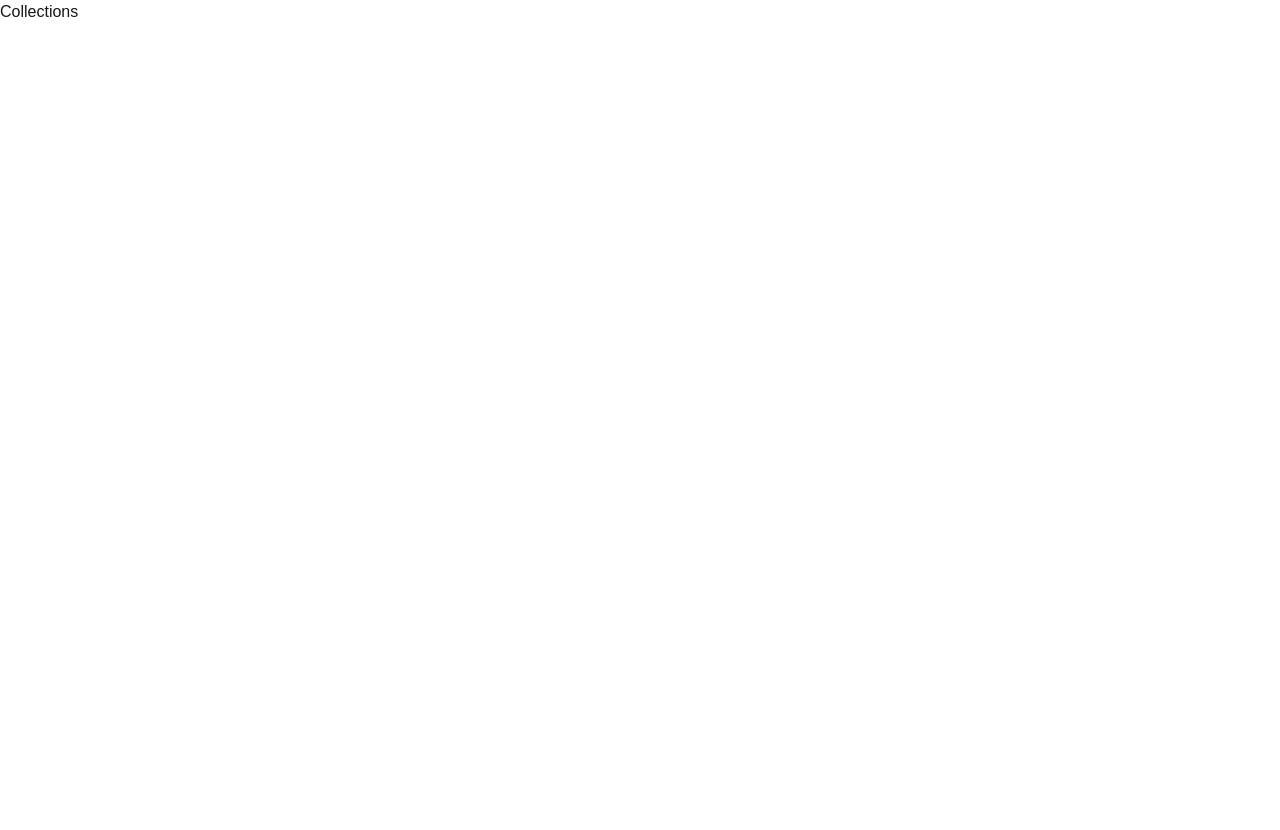
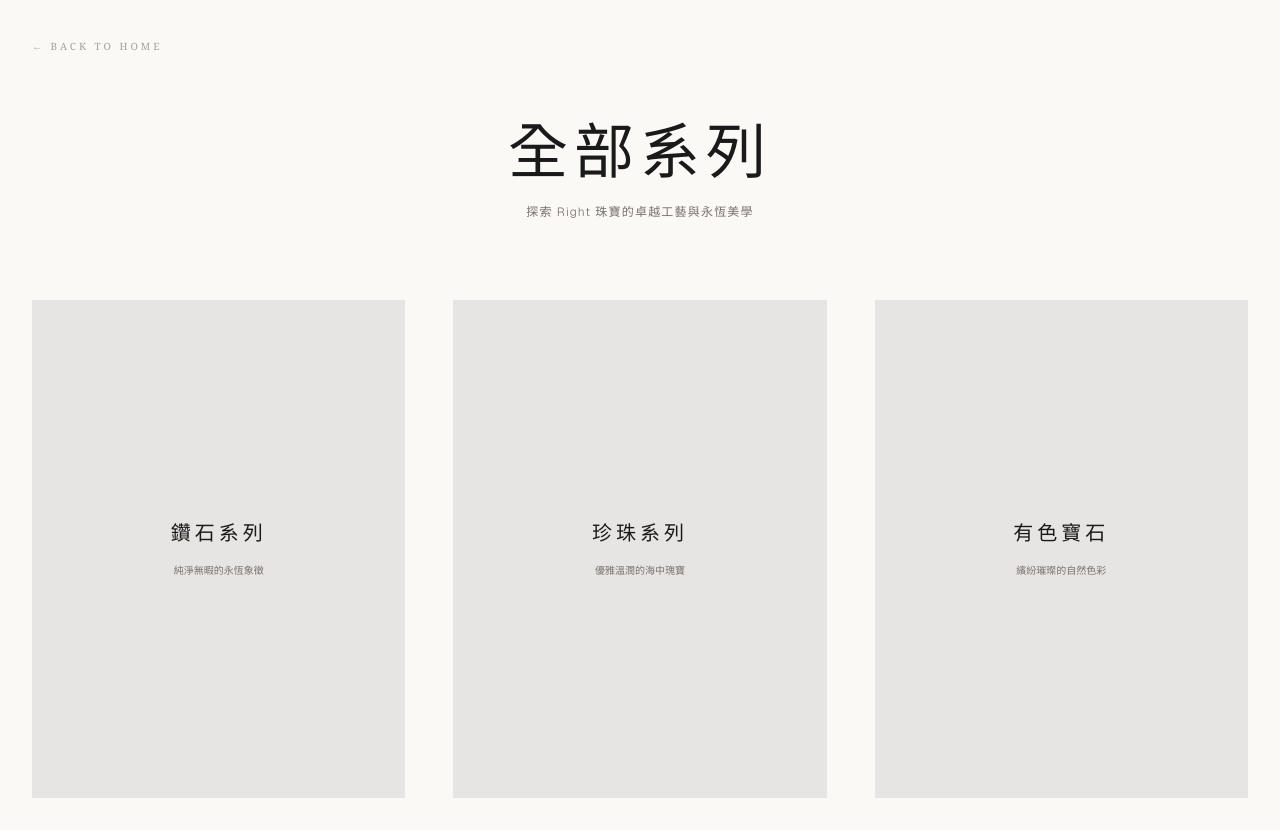
Before and after one commit to Icezealots/nextjs-boilerplate, a Next.js app: page /collections in a window 1280 px wide. Before the commit the page ends 800 px from the top, so only its background shows below. Built offline with nearby package versions, Linux system fonts and the light colour scheme.

Commit message:
Update page.tsx

```diff
--- a/app/collections/page.tsx
+++ b/app/collections/page.tsx
@@ -1,3 +1,38 @@
-export default function Page() {
-  return <div>Collections</div>
+"use client";
+
+import React from 'react';
+import Link from 'next/link';
+
+export default function CollectionsPage() {
+  return (
+    <div className="min-h-screen bg-[#FAF9F6] text-[#1a1a1a] font-serif p-8">
+      {/* 返回首頁的按鈕 */}
+      <nav className="mb-16">
+        <Link href="/" className="text-[10px] tracking-[0.3em] text-stone-400 hover:text-stone-900 transition-colors uppercase">
+          ← Back to Home
+        </Link>
+      </nav>
+
+      <header className="text-center mb-20">
+        <h1 className="text-4xl md:text-6xl font-light tracking-widest uppercase mb-6">全部系列</h1>
+        <p className="text-stone-500 font-sans font-light tracking-widest text-xs">探索 Right 珠寶的卓越工藝與永恆美學</p>
+      </header>
+
+      {/* 這裡是你的珠寶清單，你可以之後在這裡加入更多詳細內容 */}
+      <div className="grid grid-cols-1 md:grid-cols-2 lg:grid-cols-3 gap-12 max-w-7xl mx-auto">
+        <div className="aspect-[3/4] bg-stone-200 flex flex-col items-center justify-center p-12 group cursor-pointer">
+          <div className="text-xl tracking-[0.2em] mb-4">鑽石系列</div>
+          <p className="text-[10px] text-stone-500 font-sans text-center leading-relaxed">純淨無暇的永恆象徵</p>
+        </div>
+        <div className="aspect-[3/4] bg-stone-200 flex flex-col items-center justify-center p-12 group cursor-pointer">
+          <div className="text-xl tracking-[0.2em] mb-4">珍珠系列</div>
+          <p className="text-[10px] text-stone-500 font-sans text-center leading-relaxed">優雅溫潤的海中瑰寶</p>
+        </div>
+        <div className="aspect-[3/4] bg-stone-200 flex flex-col items-center justify-center p-12 group cursor-pointer">
+          <div className="text-xl tracking-[0.2em] mb-4">有色寶石</div>
+          <p className="text-[10px] text-stone-500 font-sans text-center leading-relaxed">繽紛璀璨的自然色彩</p>
+        </div>
+      </div>
+    </div>
+  );
 }
```
